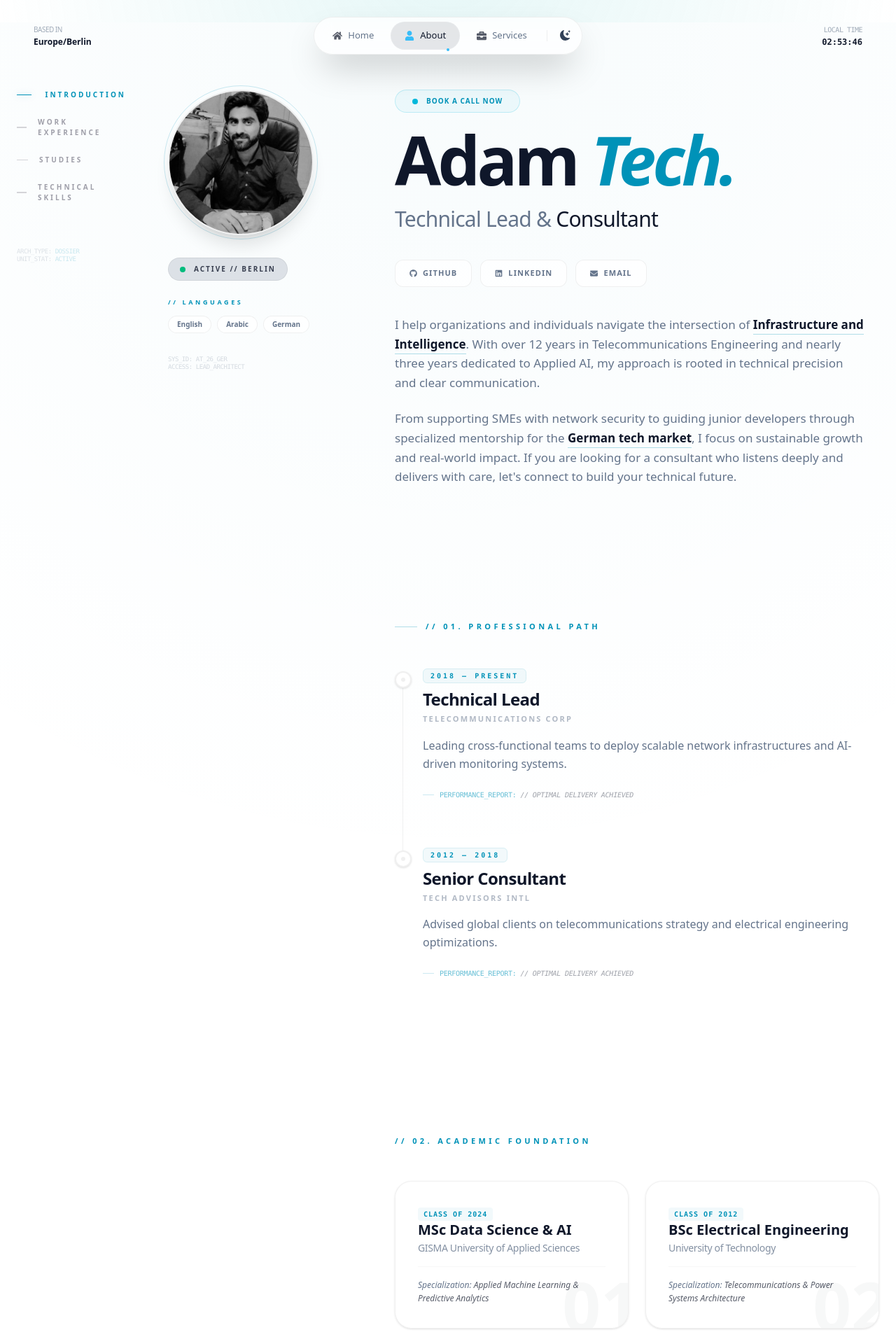
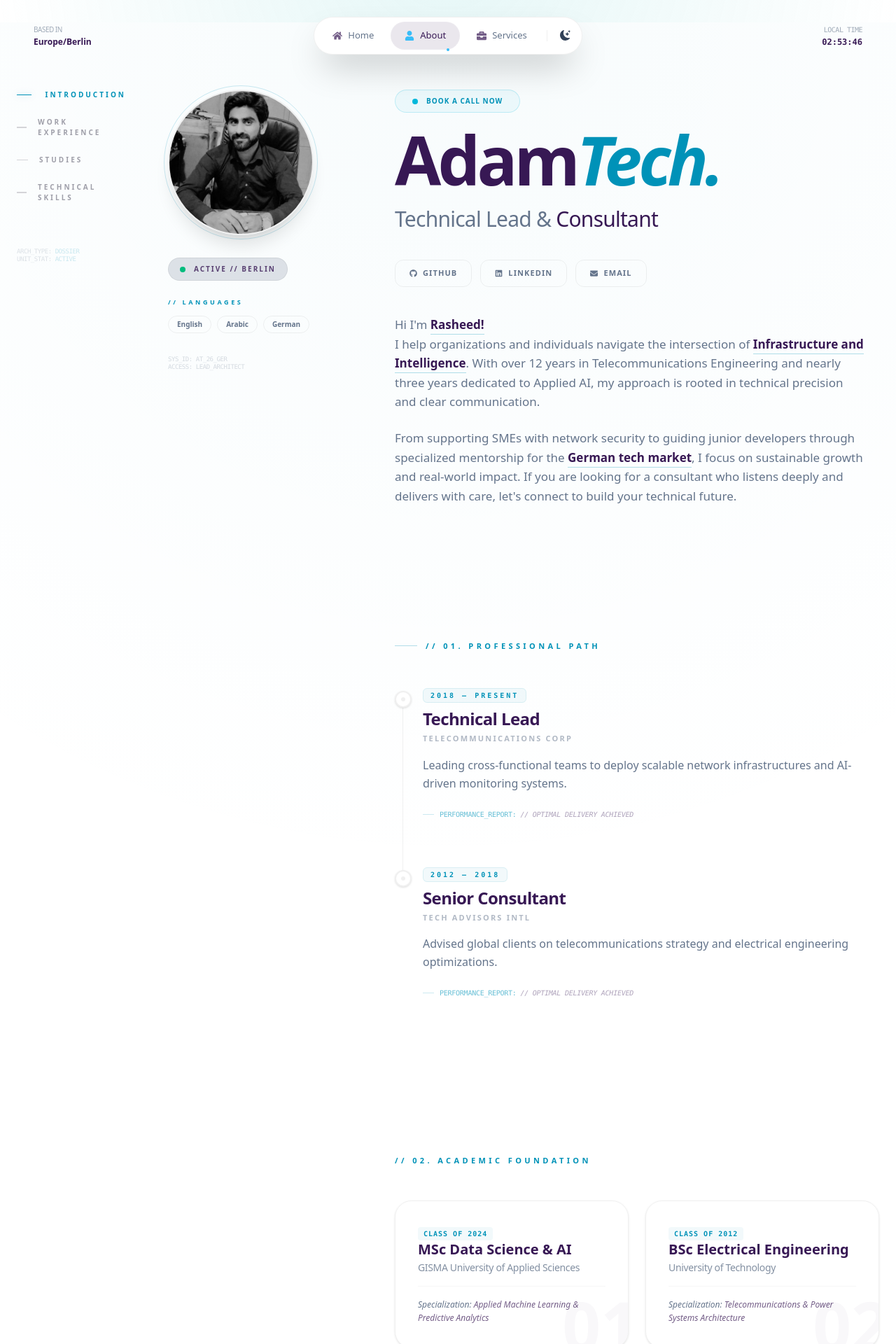
Before and after one commit to ayubliaqat/adamtech84, a Next.js app: page /about in a window 1280 px wide. Shown: the top 1920 px of the page at 70% size. Built offline with nearby package versions, Linux system fonts and the light colour scheme.

Commit message:
Color changes

```diff
--- a/src/app/globals.css
+++ b/src/app/globals.css
@@ -3,7 +3,7 @@
 :root {
   /* Light Mode - Soft & Airy */
   --background: #ffffff;
-  --foreground: #0f172a;
+  --foreground: #371854;
   --glow-color: rgba(80, 199, 199, 0.15); /* Soft Teal Glow */
   --card-bg: rgba(255, 255, 255, 0.7);
   --card-border: rgba(0, 0, 0, 0.06);
@@ -13,7 +13,7 @@
 
 .dark {
   /* Dark Mode - Deep Tech Blue/Black */
-  --background: #020617;
+  --background: #371854;
   --foreground: #f8fafc;
   --glow-color: rgba(56, 189, 248, 0.1); /* Subtle Electric Blue Glow */
   --card-bg: rgba(15, 23, 42, 0.8);
@@ -49,7 +49,7 @@ body {
 
 /* Pro Glassmorphism */
 .glass {
-  background: var(--card-bg);
+  background: var(--background);
   backdrop-filter: blur(12px);
   -webkit-backdrop-filter: blur(12px);
   border: 1px solid var(--card-border);
--- a/src/components/about/AboutContent.tsx
+++ b/src/components/about/AboutContent.tsx
@@ -12,7 +12,10 @@ export default function IntroSection() {
           href="/book" // 👈 Added navigation
           initial={{ opacity: 0, x: -10 }}
           whileInView={{ opacity: 1, x: 0 }}
-  whileHover={{ scale: 1.05, backgroundColor: "rgba(6, 182, 212, 0.1)" }} // Subtle hover lift
+          whileHover={{
+            scale: 1.05,
+            backgroundColor: "rgba(6, 182, 212, 0.1)",
+          }} // Subtle hover lift
           whileTap={{ scale: 0.98 }}
           viewport={{ once: true }}
           /* UPDATED PADDING: px-6 py-2 instead of px-4 py-1.5 */
@@ -26,11 +29,12 @@ export default function IntroSection() {
         </motion.a>
 
         <h1 className="text-6xl md:text-8xl font-bold tracking-tighter text-foreground leading-[0.9]">
-          Adam <span className="text-cyan-600 italic">Tech.</span>
+          Adam<span className="text-cyan-600 italic">Tech.</span>
         </h1>
 
         <h2 className="text-2xl md:text-3xl text-muted font-light tracking-tight max-w-xl">
-          Technical Lead & <span className="text-foreground font-medium">Consultant</span>
+          Technical Lead &{" "}
+          <span className="text-foreground font-medium">Consultant</span>
         </h2>
       </header>
 
@@ -44,7 +48,12 @@ export default function IntroSection() {
       {/* 3. YOUR ORIGINAL TEXT - Optimized for Readability */}
       <div className="max-w-2xl space-y-6 text-[15px] md:text-[17px] text-muted leading-relaxed font-light">
         <p>
-          I help organizations and individuals navigate the intersection of{" "}
+          Hi I'm{" "}
+          <strong className="text-foreground font-semibold border-b border-cyan-600/30 pb-0.5">
+            Rasheed!
+          </strong>{" "}
+          <br />I help organizations and individuals navigate the intersection
+          of{" "}
           <strong className="text-foreground font-semibold border-b border-cyan-600/30 pb-0.5">
             Infrastructure and Intelligence
           </strong>
@@ -60,19 +69,27 @@ export default function IntroSection() {
             German tech market
           </strong>
           , I focus on sustainable growth and real-world impact. If you are
-          looking for a consultant who listens deeply and delivers with
-          care, let&apos;s connect to build your technical future.
+          looking for a consultant who listens deeply and delivers with care,
+          let&apos;s connect to build your technical future.
         </p>
       </div>
     </section>
   );
 }
 
-function SocialBtn({ icon, label, href }: { icon: any; label: string; href: string; }) {
+function SocialBtn({
+  icon,
+  label,
+  href,
+}: {
+  icon: any;
+  label: string;
+  href: string;
+}) {
   return (
     <a
       href={href}
-      className="flex items-center gap-2 px-5 py-2.5 bg-card hover:bg-muted/50 rounded-xl text-[11px] font-black uppercase tracking-widest text-muted border border-border-subtle transition-all hover:border-cyan-600 hover:text-cyan-600"
+      className="flex items-center gap-2 px-5 py-2.5 text-foreground/80 hover:bg-muted/50 rounded-xl text-[11px] font-black uppercase tracking-widest text-muted border border-border-subtle transition-all hover:border-cyan-600 hover:text-cyan-600"
     >
       {icon} <span>{label}</span>
     </a>
--- a/src/components/about/EducationCard.tsx
+++ b/src/components/about/EducationCard.tsx
@@ -32,7 +32,7 @@ export default function EducationSection() {
             whileInView={{ opacity: 1, y: 0 }}
             viewport={{ once: true }}
             transition={{ delay: index * 0.1 }}
-            className="group relative p-8 rounded-3xl bg-card border border-border-subtle hover:border-cyan-600/50 transition-all duration-500 overflow-hidden shadow-sm hover:shadow-cyan-500/5"
+            className="group relative p-8 rounded-3xl text-foreground/80 border border-border-subtle hover:border-cyan-600/50 transition-all duration-500 overflow-hidden shadow-sm hover:shadow-cyan-500/5"
           >
             {/* Subtle background number/index */}
             <span className="absolute -right-4 -bottom-4 text-8xl font-black text-foreground/[0.03] group-hover:text-cyan-600/[0.05] transition-colors">
--- a/src/components/about/ProfileCard.tsx
+++ b/src/components/about/ProfileCard.tsx
@@ -48,7 +48,7 @@ export default function ProfileCard() {
             {["English", "Arabic", "German"].map((lang) => (
               <span
                 key={lang}
-                className="px-3 py-1 rounded-full border border-border-subtle text-[10px] text-muted font-bold bg-card hover:border-cyan-600 hover:text-cyan-600 transition-all cursor-default"
+                className="px-3 py-1 rounded-full border border-border-subtle text-[10px] text-muted font-bold text-foreground/80 hover:border-cyan-600 hover:text-cyan-600 transition-all cursor-default"
               >
                 {lang}
               </span>
--- a/src/components/about/SkillTag.tsx
+++ b/src/components/about/SkillTag.tsx
@@ -1,6 +1,6 @@
 export default function SkillTag({ label }: { label: string }) {
   return (
-    <span className="px-5 py-3 rounded-xl bg-card border border-border-subtle text-[12px] text-foreground font-bold hover:border-cyan-600 hover:text-cyan-600 transition-all duration-300 cursor-default">
+    <span className="px-5 py-3 rounded-xl text-foreground/80 border border-border-subtle text-[12px] text-foreground font-bold hover:border-cyan-600 hover:text-cyan-600 transition-all duration-300 cursor-default">
       {label}
     </span>
   );
```
Lines whose indentation alone changed are shown as unchanged.
